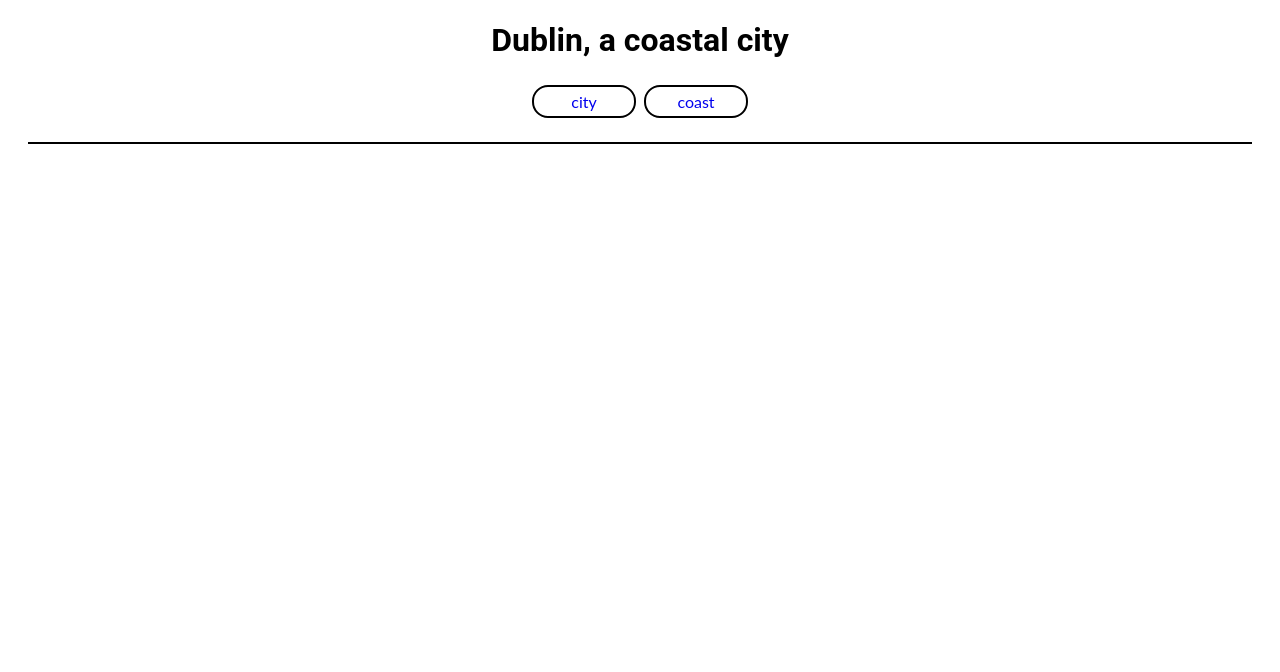
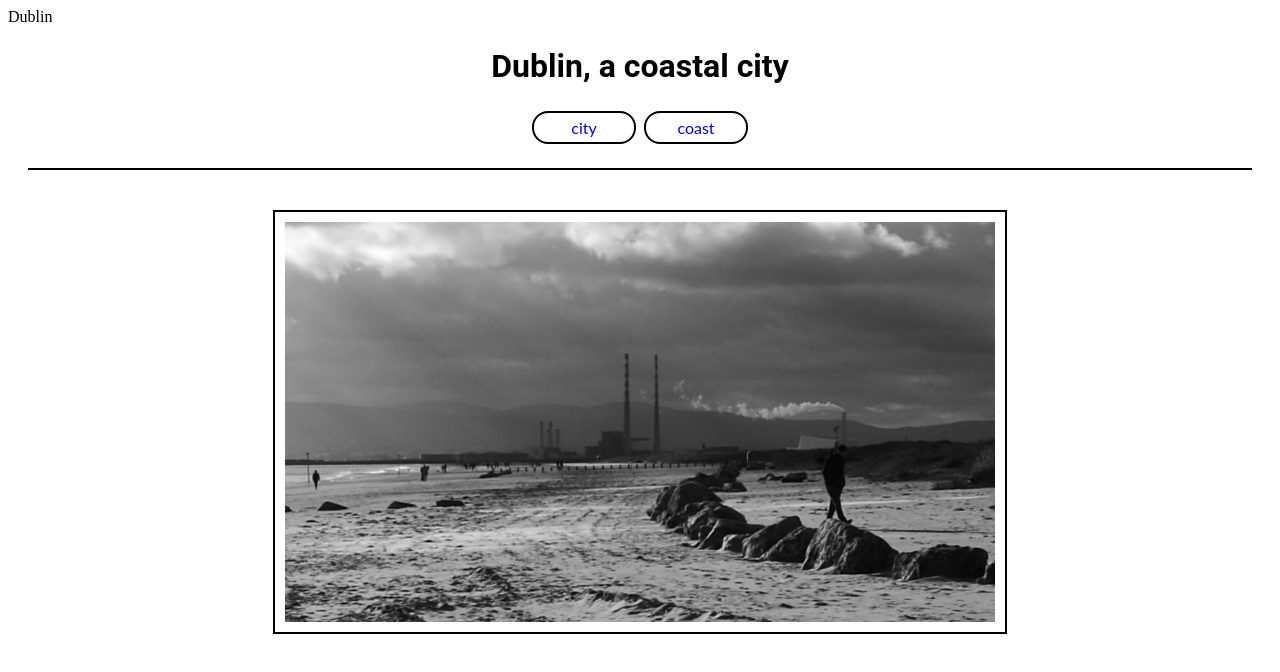
Before and after one commit to deniis786/legendary, a plain HTML site: page coast.html in a window 1280 px wide. Drawn offline with Linux system fonts and the light colour scheme.

Commit message:
feat: add images to the webpages

```diff
--- a/coast.html
+++ b/coast.html
@@ -5,7 +5,7 @@
     <meta charset="UTF-8">
     <meta http-equiv="X-UA-Compatible" content="IE=edge">
     <meta name="viewport" content="width=device-width, initial-scale=1.0">
-    <link rel="stylesheet" href="assets/css/style.css">
+    <link rel="stylesheet" href="assets/css/style.css"
     <title>Dublin</title>
 </head>
 
@@ -21,6 +21,11 @@
             </li>
         </ul>
     </nav>
+    <section>
+        <figure>
+            <img src="assets/images/beach.jpg" alt="an image of coastal Dublin">
+        </figure>
+    </section>
 
 </body>
 
```
Also changed, not shown: index.html (+6 -0 lines), assets/images/beach.jpg (added), assets/images/city.jpg (added).
